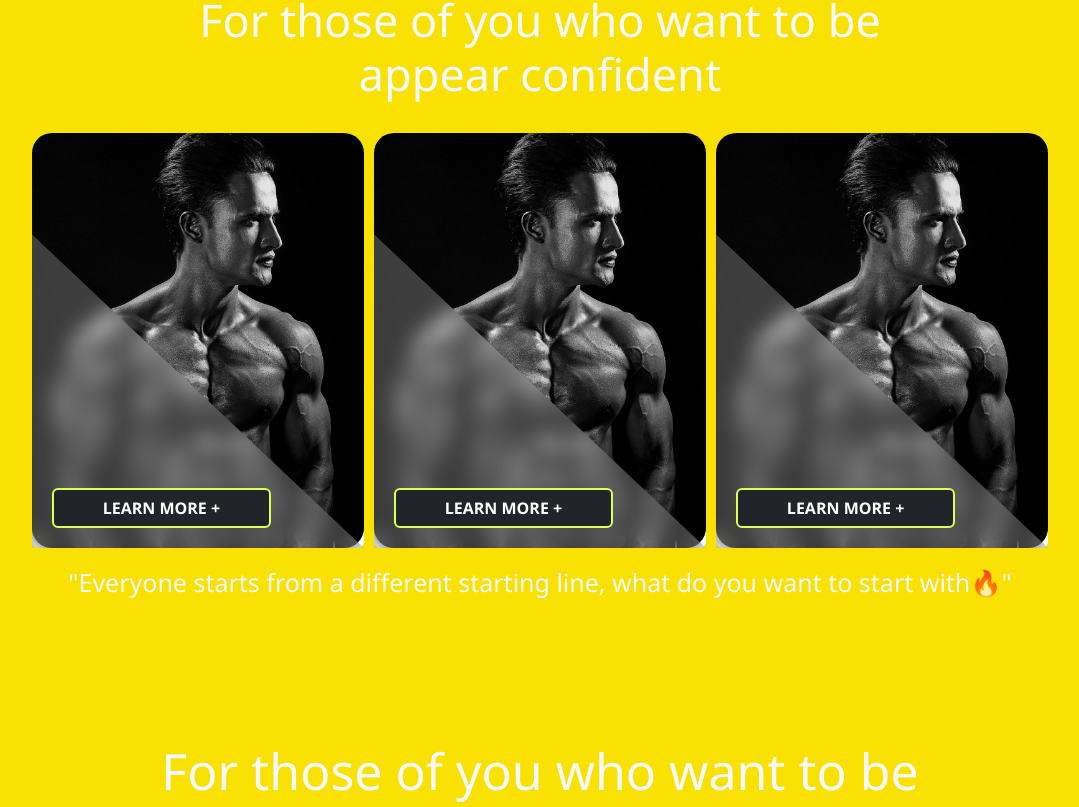
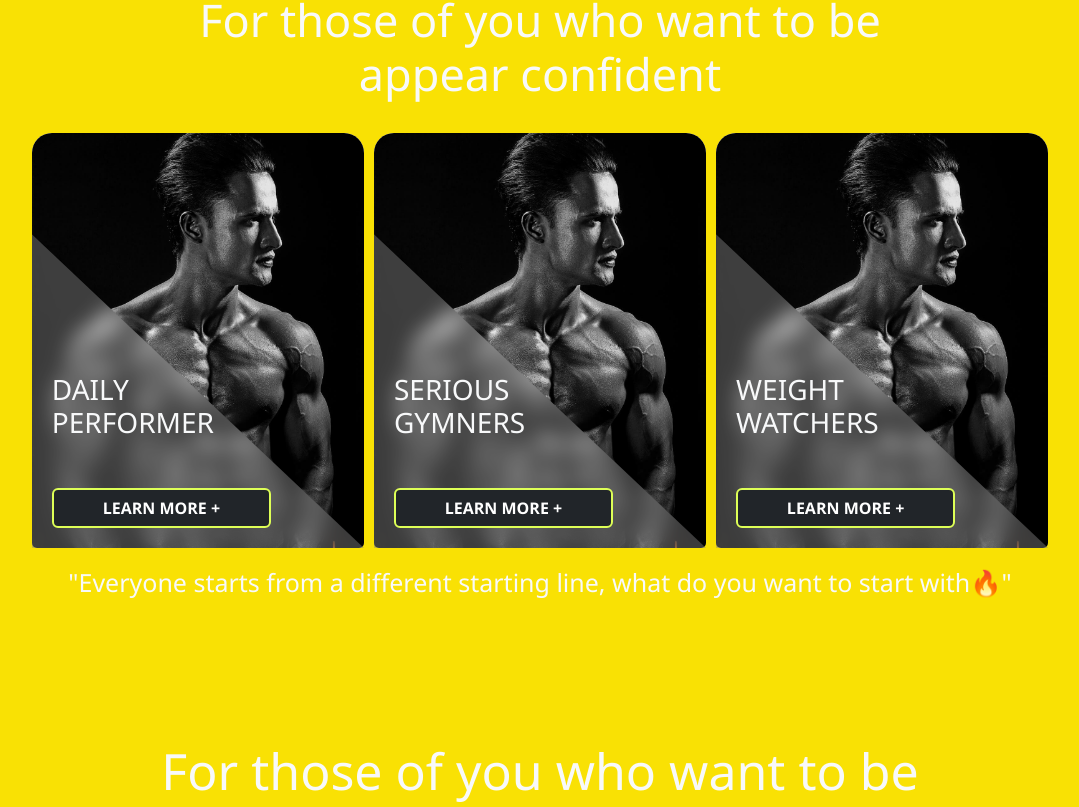
Before and after one commit to Ejaz-100400/professional-gym-website, a React (Vite) app: page / in a window 1280 px wide. Shown: the part 993-1800 px from the top of the page, without its empty margins (100-1179 px from the left). Built offline with nearby package versions, Linux system fonts and the light colour scheme.

Commit message:
replacing card-description

```diff
--- a/src/App.css
+++ b/src/App.css
@@ -320,7 +320,10 @@ ul li{
   top:50%;
   width:70%;
 }
-
+.card--context--desc{
+  position:absolute;
+  bottom:100px;
+}
 
 
 .exercise--categ{
@@ -501,9 +504,7 @@ ul li{
   bottom:15%;
 
 }
-.card-img{
-  border-radius: 20px;
-}
+
 @media(max-width:976px){
   .products--slide-card--item{
     width:70%;
--- a/src/Components/Cards.jsx
+++ b/src/Components/Cards.jsx
@@ -5,6 +5,7 @@ export default function Cards(props){
         <div className="card">
             <img className="card-img"src={props.cardimg} width="353" height="415"></img>
             <div className="card--context">
+            <h3 className="card--context--desc text-light w-50">{props.cardname}</h3>
             <button className="btn btn-dark w-75">LEARN MORE <span className="font-weight-bold">+</span></button>
             </div>
         </div>
```
